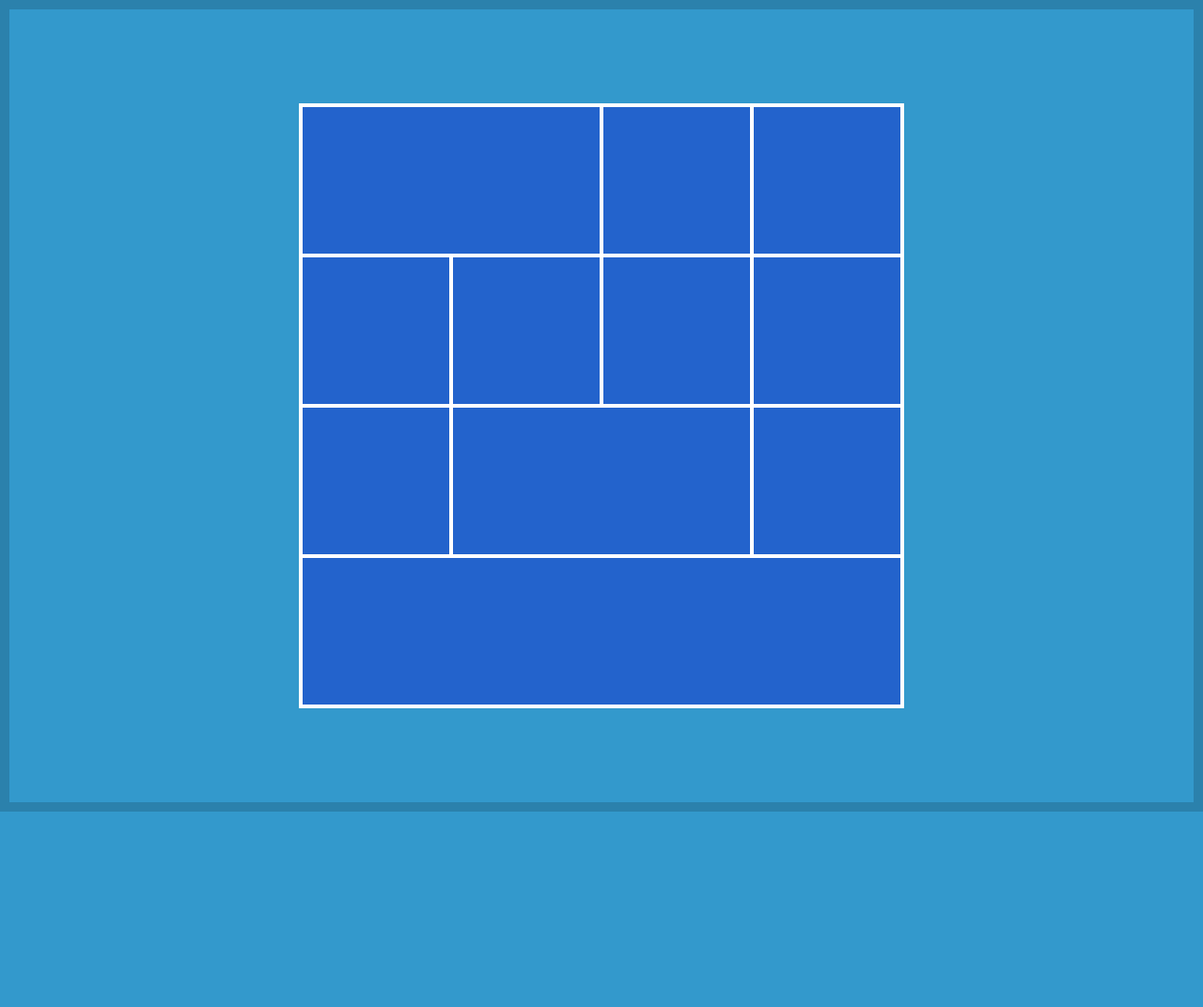
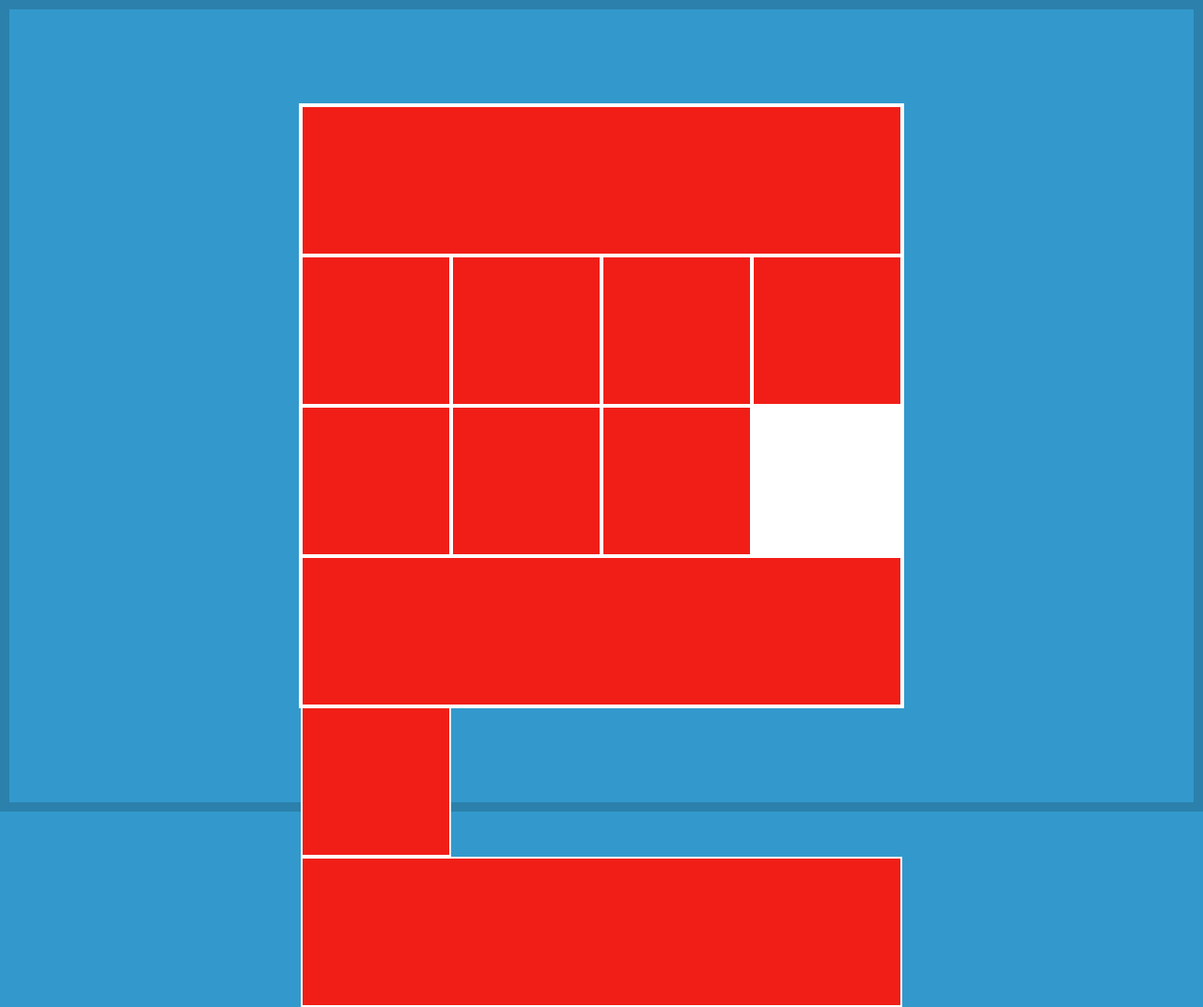
Before and after one commit to adianovv/Adianov, a plain HTML site: page HW-05/example.html in a window 1280 px wide. Shown: the whole page at 94% size. Before the commit the page ends 864 px from the top, so only its background shows below. Drawn offline with Linux system fonts and the light colour scheme.

Commit message:
Changes in test-branch

```diff
--- a/HW-05/main.css
+++ b/HW-05/main.css
@@ -141,10 +141,10 @@ body {
     height: 25%;
     border: 2px solid white;
     box-sizing: border-box;
-    background: #2363cc;
+    background: #f11e17;
 }
 #weather-box li.double {
-    width: 50%;
+    width: 100%;
 }
 #weather-box li.full {
     width: 100%;
```
